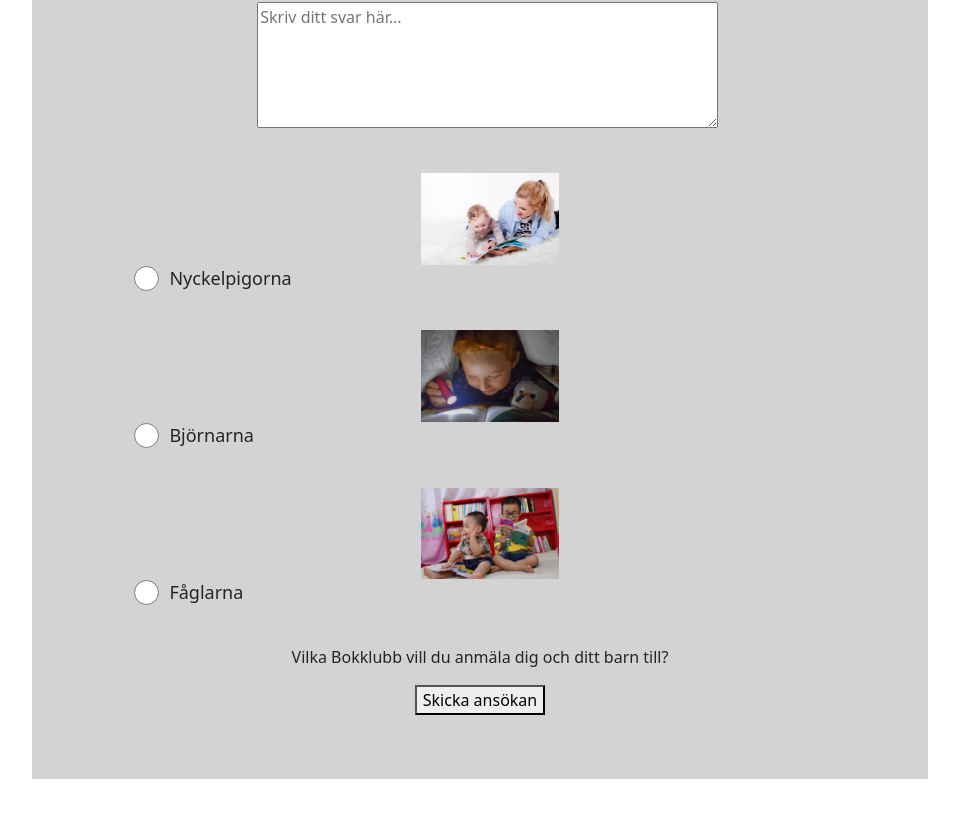
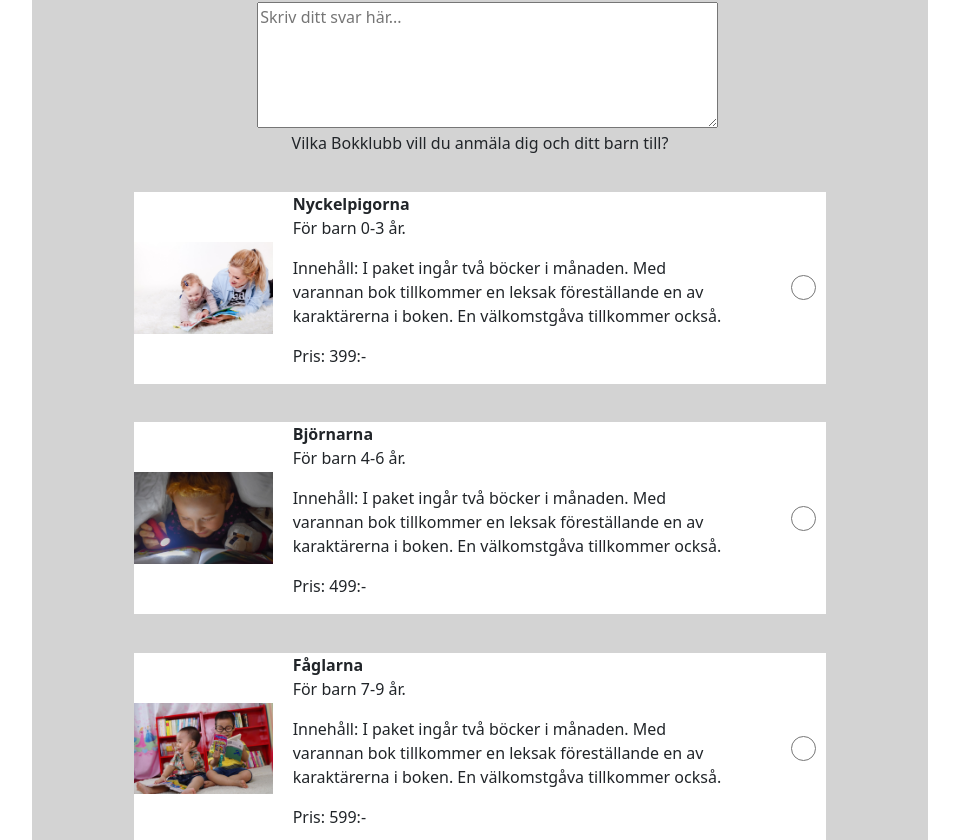
Before and after one commit to natta1995/Webbshop-BooksByHeart, a React (Create React App) app: page /bookclub/apply in a window 1280 px wide. Shown: the part 740-1580 px from the top of the page, without its empty margins (160-1119 px from the left). Built offline with nearby package versions, Linux system fonts and the light colour scheme.

Commit message:
edit checkboxes

```diff
--- a/src/pages/bookclubApply.jsx
+++ b/src/pages/bookclubApply.jsx
@@ -22,7 +22,11 @@ const FormContainer = styled.div`
 `;
 
 const BookClubSection = styled.div `
-    margin: 5%
+    margin: 5%;
+    display: flex;
+    align-items: center;
+    text-align: left;
+    background-color: white;
 `
 
 const RadioButton = styled.input`
@@ -37,6 +41,19 @@ const BookClubLabel = styled.label`
     font-size: 18px;
 `;
 
+const BookClubInfo = styled.div`
+    display: flex;
+    flex-direction: column;
+    justify-content: center;
+    margin-left: 20px;
+    flex: 1;
+`;
+
+const RadioButtonContainer = styled.div`
+    display: flex;
+    align-items: center;
+    margin-left: 10%;
+`;
 
     const BookClubApply = () => {
 
@@ -96,9 +113,19 @@ const BookClubLabel = styled.label`
 
                     <textarea id="message" placeholder="Skriv ditt svar här..." name="message" rows="5" style={{marginLeft: "2%", width: "60%"}}/>
                 </div>
+
+                <h6>Vilka Bokklubb vill du anmäla dig och ditt barn till?</h6>
+
+
                 <BookClubSection>
-                    <img src={img1} alt="babyreading" style={{ width: "20%", marginLeft: "20px" }}/>
-                    <BookClubLabel>
+    <img src={img1} alt="babyreading" style={{ width: "20%" }}/>
+    <BookClubInfo>
+        <strong>Nyckelpigorna</strong>
+        <p>För barn 0-3 år.</p>
+        <p>Innehåll: I paket ingår två böcker i månaden. Med varannan bok tillkommer en leksak föreställande en av karaktärerna i boken. En välkomstgåva tillkommer också.</p>
+        <p>Pris: 399:-</p>
+    </BookClubInfo>
+    <RadioButtonContainer>
         <RadioButton
             type="radio"
             name="book-club"
@@ -106,13 +133,18 @@ const BookClubLabel = styled.label`
             checked={selectedClub === 'Nyckelpigorna'}
             onChange={handleClubChange}
         />
-                        Nyckelpigorna
-                    </BookClubLabel>
+    </RadioButtonContainer>
 </BookClubSection>
 
 <BookClubSection>
-                    <img src={img2} alt="babyreading" style={{ width: "20%", marginLeft: "20px" }}/>
-                    <BookClubLabel>
+    <img src={img2} alt="babyreading" style={{ width: "20%" }}/>
+    <BookClubInfo>
+        <strong>Björnarna</strong>
+        <p>För barn 4-6 år.</p>
+        <p>Innehåll: I paket ingår två böcker i månaden. Med varannan bok tillkommer en leksak föreställande en av karaktärerna i boken. En välkomstgåva tillkommer också. </p>
+        <p>Pris: 499:-</p>
+    </BookClubInfo>
+    <RadioButtonContainer>
         <RadioButton
             type="radio"
             name="book-club"
@@ -120,13 +152,18 @@ const BookClubLabel = styled.label`
             checked={selectedClub === 'Björnarna'}
             onChange={handleClubChange}
         />
-                        Björnarna
-                    </BookClubLabel>
+    </RadioButtonContainer>
 </BookClubSection>
 
 <BookClubSection>
-                    <img src={img3} alt="babyreading" style={{ width: "20%", marginLeft: "20px" }}/>
-                    <BookClubLabel>
+    <img src={img3} alt="babyreading" style={{ width: "20%" }}/>
+    <BookClubInfo>
+        <strong>Fåglarna</strong>
+        <p>För barn 7-9 år.</p>
+        <p>Innehåll: I paket ingår två böcker i månaden. Med varannan bok tillkommer en leksak föreställande en av karaktärerna i boken. En välkomstgåva tillkommer också. </p>
+        <p>Pris: 599:-</p>
+    </BookClubInfo>
+    <RadioButtonContainer>
         <RadioButton
             type="radio"
             name="book-club"
@@ -134,11 +171,9 @@ const BookClubLabel = styled.label`
             checked={selectedClub === 'Fåglarna'}
             onChange={handleClubChange}
         />
-                        Fåglarna
-                    </BookClubLabel>
+    </RadioButtonContainer>
 </BookClubSection>
 
-                    <p>Vilka Bokklubb vill du anmäla dig och ditt barn till?</p>
 
 
                     <button>Skicka ansökan</button>
```
Lines whose indentation alone changed are shown as unchanged.
